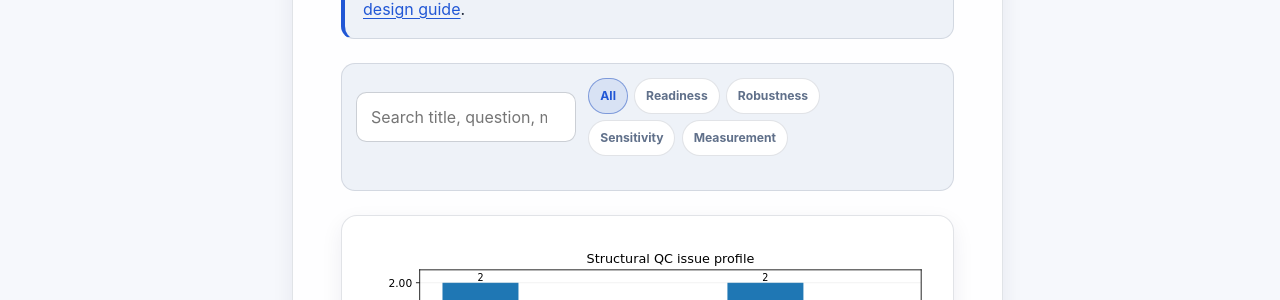
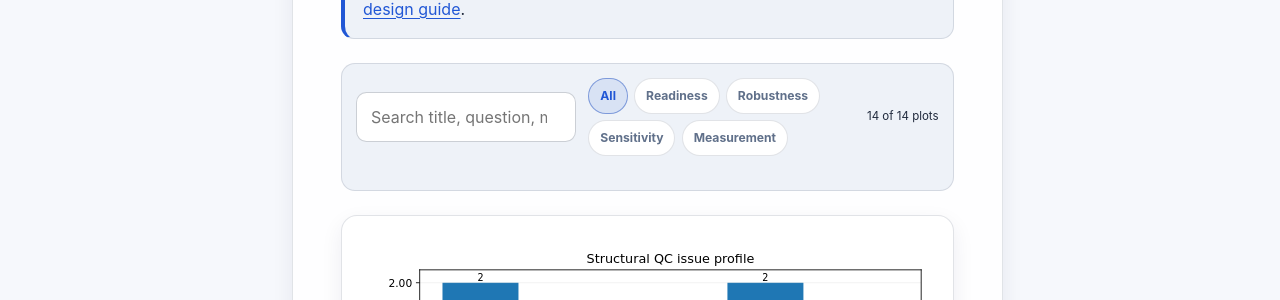
Before and after one commit to stefanosbalaskas/GazeAudit, a Jekyll site: the page built from docs/plots/index.md, in a window 1280 px wide and 900 px high, scrolled down 1752 px. Shown: the part 151-451 px from the top of the window. Built offline with Jekyll 4.4.1, drawn with Linux system fonts in a browser that asks for light colours.

Commit message:
perf: scope plot gallery behavior and async image decoding

```diff
--- a/docs/plots/index.md
+++ b/docs/plots/index.md
@@ -2,6 +2,7 @@
 title: Plot gallery
 description: Code-generated GazeAudit plots for structural QC, analysis readiness, robustness, sensitivity, AOI uncertainty, and recovery diagnostics.
 kicker: Visual reference
+page_type: plot-gallery
 permalink: /docs/plots/
 ---
 
@@ -63,7 +64,7 @@
 <article id="plot-{{ plot.id }}" class="plot-card" data-gallery-card data-plot-id="{{ plot.id }}" data-category="{{ plot.category }}" data-methods="{{ plot.method_ids | join: ' ' }}" data-search="{{ plot.title | escape }} {{ plot.category }} {{ plot.question | escape }} {{ plot.function }} {{ plot.method_ids | join: ' ' }} {{ plot.next_label | escape }}">
   <figure>
     <a class="plot-card-image-link" href="{{ '/assets/plots/' | append: plot.filename | relative_url }}" aria-label="Open {{ plot.title }} SVG">
-      <img src="{{ '/assets/plots/' | append: plot.filename | relative_url }}" alt="{{ plot.question }}" loading="lazy">
+      <img src="{{ '/assets/plots/' | append: plot.filename | relative_url }}" alt="{{ plot.question }}" loading="lazy" decoding="async">
     </a>
     <figcaption class="plot-card-body">
       <div class="plot-card-topline"><p class="plot-card-meta">{{ plot.category | capitalize }}</p><code>{{ plot.function }}</code></div>
```
